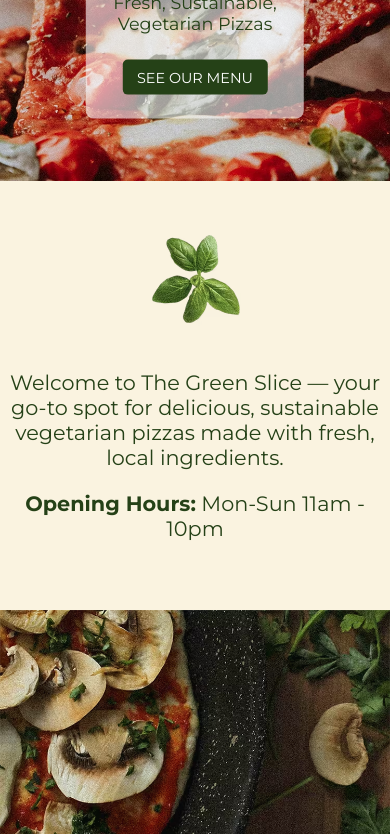
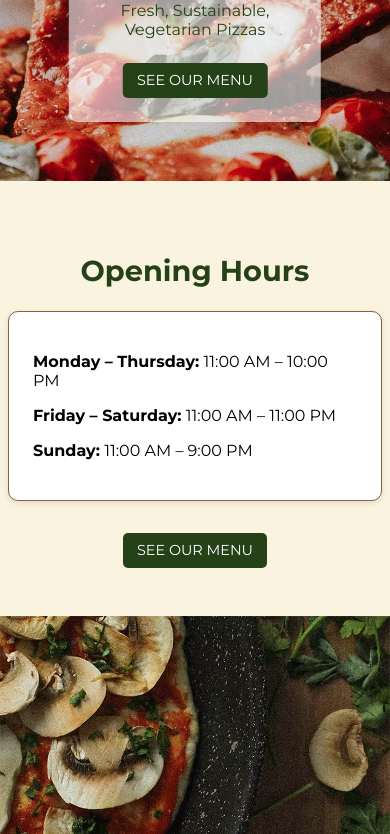
Before and after one commit to gustafsson96/projectdt207g-site, a website built with Vite: page index.html in a window 390 px wide. Shown: the part 250-1084 px from the top of the page. Built offline with nearby package versions, Linux system fonts and the light colour scheme.

Commit message:
Delete info icons and update styling for home page info section

```diff
--- a/index.html
+++ b/index.html
@@ -48,28 +48,14 @@
                 </div>
             </section>
             <section class="info-section">
-                <div class="info-icon basil-icon">
-                    <picture>
-                        <source srcset="images/info-icon1.avif" type="image/avif">
-                        <img src="images/info-icon1.png" alt="Basil icon" width="100">
-                    </picture>
-                </div>
-                <!-- Intro section with opening hours -->
-                <div class="info-text">
-                    <p>
-                        Welcome to The Green Slice — your go-to spot for delicious, sustainable vegetarian pizzas made
-                        with
-                        fresh, local ingredients.
-                    </p>
-                    <p><strong>Opening Hours:</strong> Mon-Sun 11am - 10pm</p>
-                </div>
-                <div class="info-icon basil-icon-2">
-                    <picture>
-                        <source srcset="images/info-icon2.avif" type="image/avif">
-                        <img src="images/info-icon2.png" alt="Basil icon" width="100">
-                    </picture>
-                </div>
-            </section>
+                  <h2>Opening Hours</h2>
+                  <div class="hours-box">
+                    <p><strong>Monday – Thursday:</strong> 11:00 AM – 10:00 PM</p>
+                    <p><strong>Friday – Saturday:</strong> 11:00 AM – 11:00 PM</p>
+                    <p><strong>Sunday:</strong> 11:00 AM – 9:00 PM</p>
+                  </div>
+                  <a href="menu.html" class="btn btn-menu">See Our Menu</a>
+              </section>
             <!-- Divider image -->
             <picture>
                 <!-- Small screen AVIF -->
@@ -85,8 +71,7 @@
                     <h2>About Us</h2>
                     <p>
                         At The Green Slice, we’re passionate about serving delicious vegetarian pizza made with love,
-                        locally sourced ingredients, and a commitment to sustainability. Looking for something vegan or
-                        gluten free? We have plenty of options for you as well.
+                        locally sourced ingredients, and a commitment to sustainability.
                     </p>
                     <a href="about.html" class="btn">Read more</a>
                 </div>
--- a/public/css/styles.css
+++ b/public/css/styles.css
@@ -25,8 +25,6 @@ body {
 main {
   flex: 1;
 }
-
-
 
 /* navbar styling */
 nav {
@@ -91,6 +89,13 @@ nav {
 
 /* index.html */
 
+.hp-about-preview h2,
+.info-section h2 {
+  font-size: 2.5em;
+  margin-bottom: 0.5em;
+  color: var(--color-primary);
+}
+
 /* hero section */
 .hero-section {
   position: relative;
@@ -125,7 +130,7 @@ nav {
 .hero-text p {
   font-size: 1.2em;
   margin-bottom: 1.5em;
-  padding-left: 0.2em;
+  padding-left: 0.4em;
 }
 
 .btn {
@@ -153,25 +158,23 @@ nav {
 /* home page info section */
 .info-section {
   display: flex;
+  flex-direction: column;
   align-items: center;
   justify-content: center;
-  gap: 1em;
   padding: 3em 1em;
   max-width: 900px;
   margin: 0 auto;
-  text-align: center;
   flex-wrap: wrap;
 }
 
-.info-icon img {
-  width: 100px;
-  height: auto;
-}
-
-.info-text {
-  flex: 1 1 300px;
-  font-size: 1.3em;
-  color: var(--color-primary);
+.hours-box {
+  background-color:#fff;
+  padding: 1.5em;
+  margin: 0.5em 0 2em;
+  border: 1px solid var(--color-border);
+  border-radius: 10px;
+  font-size: 1.2em;
+  box-shadow: 0 2px 6px rgba(0, 0, 0, 0.1);
 }
 
 /* home page about section */
@@ -186,12 +189,6 @@ nav {
 .hp-about-content {
   max-width: 800px;
   color: #2d2d2d;
-}
-
-.hp-about-preview h2 {
-  font-size: 2.5em;
-  margin-bottom: 0.5em;
-  color: var(--color-primary);
 }
 
 .hp-about-preview p {
@@ -254,7 +251,6 @@ nav {
   max-width: 900px;
   margin: 4em auto;
   padding: 2em;
-  text-align: center;
   color: var(--color-primary);
 }
 
@@ -324,7 +320,7 @@ nav {
   }
 
   .hero-text h1 {
-    font-size: 2.8em;
+    font-size: 3em;
   }
 
   .hero-text p {
@@ -426,22 +422,13 @@ nav {
   }
 
   .hero-text p {
-    font-size: 1.3em;
+    font-size: 1.2em;
     padding-left: 0;
   }
 
   /* info section */
   .info-section {
-    flex-direction: column;
     padding: 3em 0.5em;
-  }
-
-  .basil-icon-2 {
-    display: none;
-  }
-
-  .info-text {
-    flex: none;
   }
 
   /* about.html */
@@ -469,11 +456,11 @@ nav {
   /* index.html */
 
   .hero-text h1 {
-    font-size: 2em;
+    font-size: 2.4em;
   }
 
   .hero-text p {
-    font-size: 1.1em;
+    font-size: 1em;
   }
 
   .btn {
@@ -481,7 +468,12 @@ nav {
     padding: 0.6em 1em;
   }
 
-  .hp-about-preview h2 {
+  .hp-about-preview h2,
+  .info-section h2 {
     font-size: 1.8em;
   }
+
+  .hours-box {
+    font-size: 1em;
+  }
 }
```
Also changed, not shown: public/images/info-icon1.avif (deleted), public/images/info-icon1.png (deleted), public/images/info-icon2.avif (deleted), public/images/info-icon2.png (deleted).
